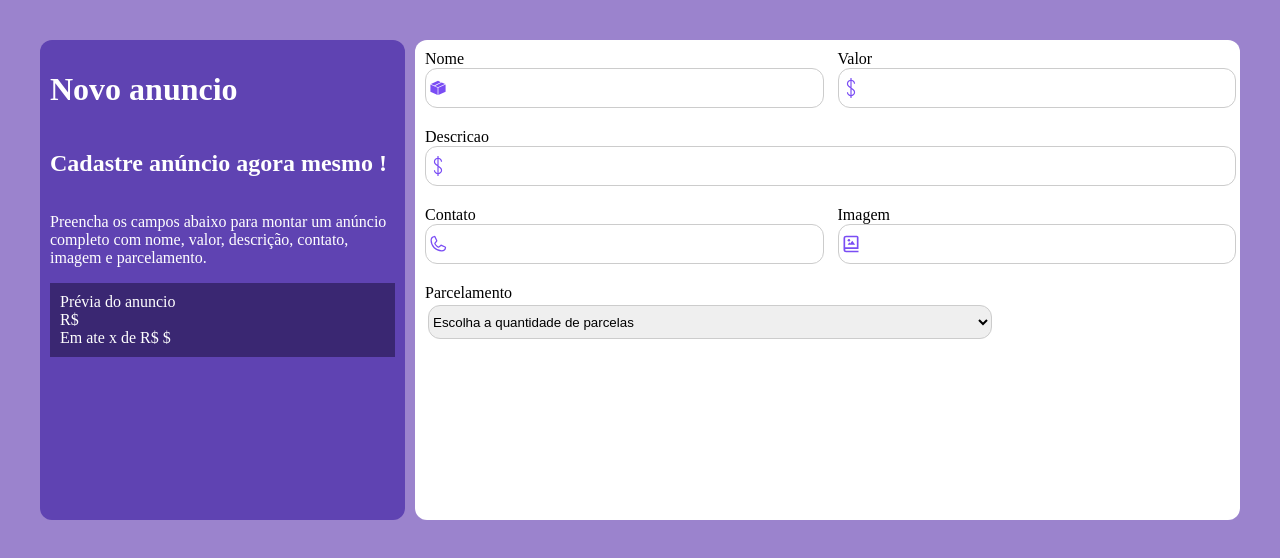
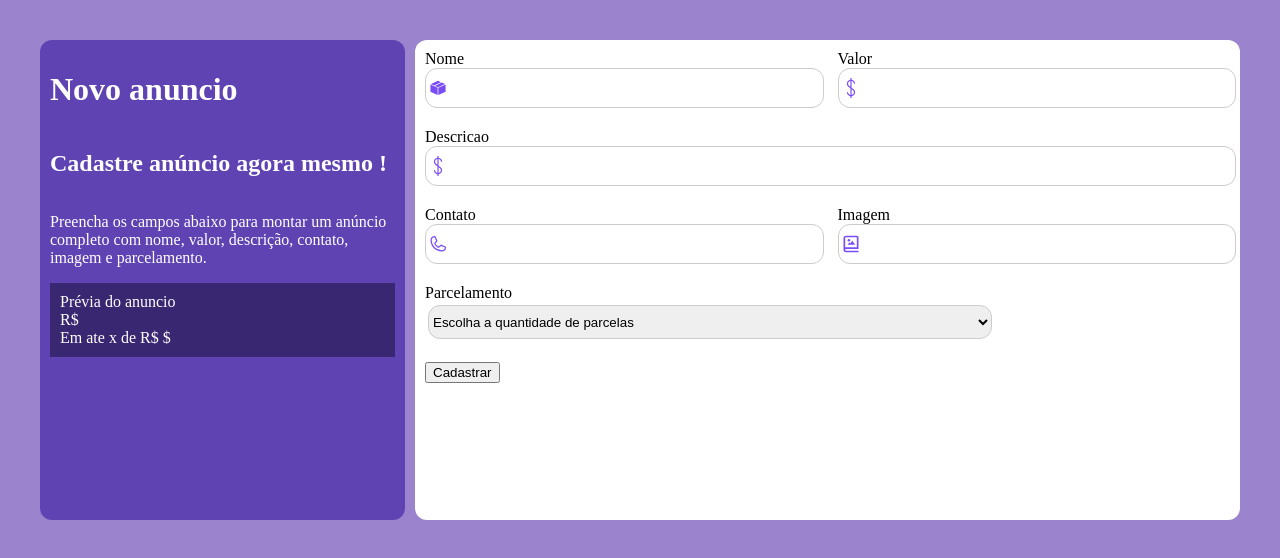
Before and after one commit to Desenvolvimento-WEB-FullStack/projeto_loja_react, a React (Vite) app: page /anuncios/cadastro in a window 1280 px wide. Shown: the top 558 px of the page. Built offline with nearby package versions, Linux system fonts and the light colour scheme.

Commit message:
adiciona novas telas

```diff
--- /dev/null
+++ b/src/pages/Anuncios/Anuncios.js
@@ -0,0 +1,6 @@
+async function carregarAnuncios() {
+  const resposta = await fetch("http://localhost:3000/anuncios");
+  const dados = await resposta.json();
+}
+
+carregarAnuncios();
--- a/src/pages/Anuncios/Anuncios.tsx
+++ b/src/pages/Anuncios/Anuncios.tsx
@@ -1,14 +1,28 @@
-import anuncios from "../../mock/data";
+import { useState, useEffect } from "react";
+
 import "./Anuncios.css";
 import { Link } from "react-router";
 
 function Anuncios() {
+  const [anuncios, setAnuncios] = useState([]);
+
   function formatarParaReal(valor: number) {
     return new Intl.NumberFormat("pt-br", {
       style: "currency",
       currency: "BRL",
     }).format(valor);
   }
+
+  async function buscarAnuncios() {
+    const resposta = await fetch("http://localhost:3000/anuncios");
+    const dados = await resposta.json();
+    setAnuncios(dados);
+  }
+
+  useEffect(() => {
+    // eslint-disable-next-line react-hooks/set-state-in-effect
+    buscarAnuncios();
+  }, []);
 
   return (
     <div className="container_lista_anuncios">
@@ -40,11 +54,11 @@ function Anuncios() {
               <tr>
                 <td>{anuncio.id}</td>
                 <td>
-                  <img width={30} src={anuncio.imagem} />
+                  <img width={30} src={anuncio.url} />
                 </td>
                 <td>{anuncio.nome}</td>
-                <td>{formatarParaReal(anuncio.valor)}</td>
-                <td>{anuncio.situacao}</td>
+                <td>{formatarParaReal(anuncio.preco)}</td>
+                <td>{anuncio.status}</td>
                 <td></td>
               </tr>
             );
--- a/src/pages/CriarConta/CriarConta.tsx
+++ b/src/pages/CriarConta/CriarConta.tsx
@@ -33,6 +33,7 @@ function CriarConta() {
           name: nome,
           password: senha,
           email: email,
+          plan: plano,
         }),
         headers: {
           "Content-Type": "application/json",
--- a/src/pages/FormAnuncios/FormAnuncios.tsx
+++ b/src/pages/FormAnuncios/FormAnuncios.tsx
@@ -4,6 +4,8 @@ import { GiCardboardBoxClosed } from "react-icons/gi";
 import { PiPhone } from "react-icons/pi";
 import { BiPhotoAlbum } from "react-icons/bi";
 import { useState } from "react";
+
+<FormAnuncios />;
 
 function FormAnuncios() {
   const [nome, setNome] = useState("");
@@ -13,10 +15,30 @@ function FormAnuncios() {
   const [imagem, setImagem] = useState("");
   const [parcela, setParcela] = useState("");
 
+  function cadastrarAnuncio(e: React.SubmitEvent) {
+    e.preventDefault();
+
+    fetch("http://localhost:3000/anuncios", {
+      method: "post",
+      body: JSON.stringify({
+        nome: nome,
+        url: imagem,
+        preco: valor,
+        descricao: descricao,
+        parcelamento: parcela,
+        contato: contato,
+      }),
+      headers: {
+        "Content-Type": "application/json",
+      },
+    });
+  }
+
   return (
     <div className="container_form_anuncios">
       <div className="esquerda_container_form_anuncios">
         <h1>Novo anuncio</h1>
+
         <h2>Cadastre anúncio agora mesmo !</h2>
         <p>
           Preencha os campos abaixo para montar um anúncio completo com nome,
@@ -34,7 +56,10 @@ function FormAnuncios() {
         </div>
       </div>
 
-      <form className="direita_container_form_anuncios">
+      <form
+        className="direita_container_form_anuncios"
+        onSubmit={cadastrarAnuncio}
+      >
         <div className="containers_inputs">
           <div style={{ width: "50%" }}>
             <label>Nome</label>
@@ -106,6 +131,7 @@ function FormAnuncios() {
             <option value="12">12x</option>
           </select>
         </div>
+        <button type="submit">Cadastrar</button>
       </form>
     </div>
   );
--- a/src/pages/Login/Login.tsx
+++ b/src/pages/Login/Login.tsx
@@ -38,7 +38,7 @@ function Login() {
         text: "Seu usuário foi encontrado e vc já será redirecionado",
       });
 
-      navegar("anuncios");
+      navegar("/anuncios");
     } catch {
       Swal.fire({
         icon: "error",
```
